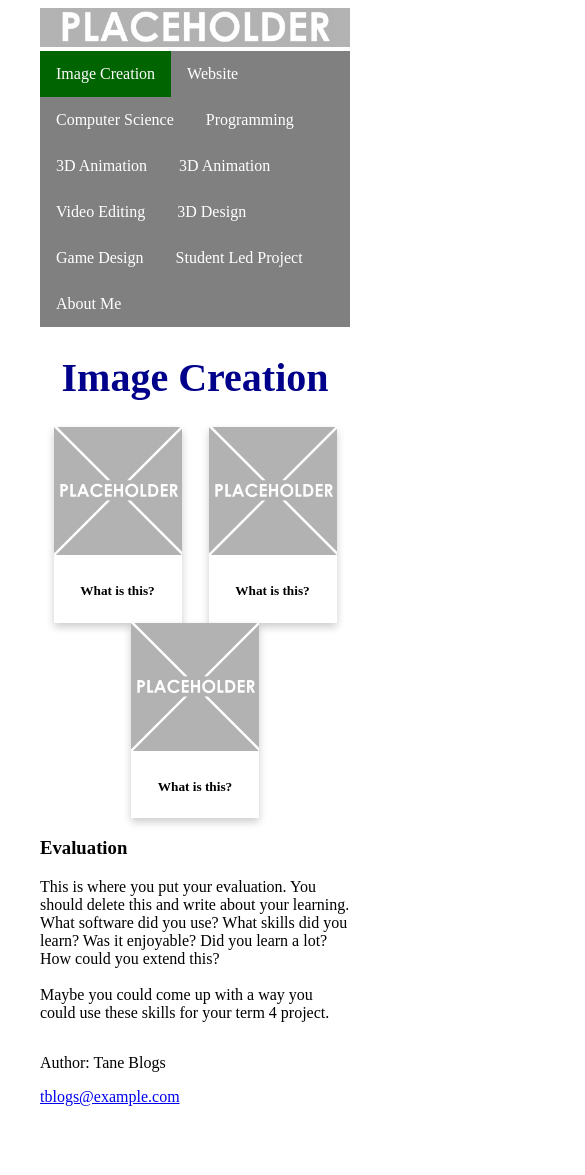
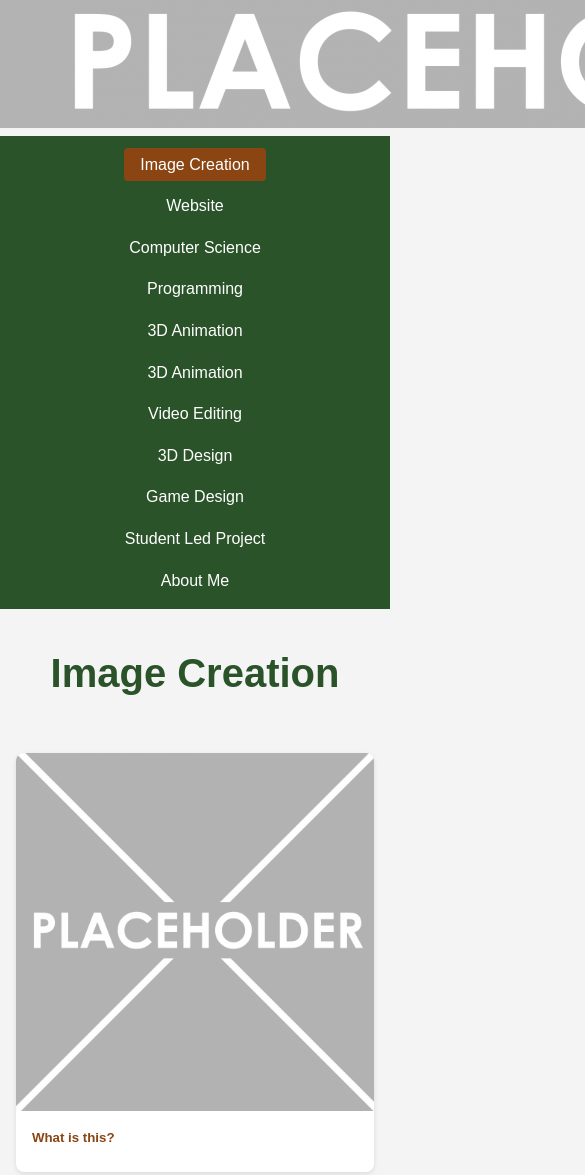
Before and after one commit to joshykanwd/Pepeha-Website-Template-1, a plain HTML site: page index.html in a window 390 px wide. Shown: the top 1175 px of the page, 585 px wide, since content can reach past the window. Before the commit the page ends 1122 px from the top, so only its background shows below. Drawn offline with Linux system fonts and the light colour scheme.

Commit message:
Assistant checkpoint: Updated website structure and styling for pepeha focus
Assistant generated file changes:
- maunga.html: Create maunga page
- awa.html: Create awa page
- iwi.html: Create iwi page
- about.html: Update about page
- css/style.css: Update CSS styling

---

User prompt:

yes update all pages

```diff
--- a/css/style.css
+++ b/css/style.css
@@ -1,77 +1,116 @@
-/* Banner image*/
-.header {
-  width: 100%;
-  background-size: cover;
+
+/* Reset default styles */
+* {
+  margin: 0;
+  padding: 0;
+  box-sizing: border-box;
 }
 
-.header img {
-  width: 100%;
+body {
+  font-family: Arial, sans-serif;
+  line-height: 1.6;
+  background-color: #f4f4f4;
 }
 
-/* global styling*/
-html{
-  font-family: "Montserrat";
-  margin: 0rem 2rem;
+/* Navigation */
+nav {
+  background-color: #2B5329;
+  padding: 1rem;
+  margin-bottom: 2rem;
 }
 
-/* Styling for the image container and the items inside it */
-.container{
+nav ul {
+  list-style-type: none;
   display: flex;
   flex-wrap: wrap;
+  justify-content: center;
+  gap: 1rem;
 }
 
-/*Items for all the screenshots and pictures of your stuff*/
-.item{
-  box-shadow: 0 4px 8px 0 rgba(0,0,0,0.2);
-  width: 30%;
-  min-width: 8rem;
-  margin: auto;
-}
- .item-info{
-   padding: 0.1rem;
-   text-align: center;
+nav li a {
+  color: white;
+  text-decoration: none;
+  padding: 0.5rem 1rem;
+  border-radius: 4px;
+  transition: background-color 0.3s;
 }
 
-.item img{
-  width: 100%;
+nav li a:hover {
+  background-color: #C73E26;
 }
 
-/*the navbar styling goes here*/
-nav ul{
-  list-style-type: none;
-  margin: 0;
-  padding: 0;
-  overflow: hidden;
-  background-color: grey;
-  top: 0;
-  width: 100%;
+nav #active a {
+  background-color: #8B4513;
 }
 
-nav ul li{
-  float: left;
-  font-size: 1rem;
+/* Main content */
+h1 {
+  color: #2B5329;
+  text-align: center;
+  margin: 2rem 0;
+  font-size: 2.5rem;
 }
 
-nav li a{
+.container {
+  max-width: 1200px;
+  margin: 0 auto;
+  padding: 2rem;
+}
+
+.item {
+  background: white;
+  border-radius: 8px;
+  overflow: hidden;
+  margin-bottom: 2rem;
+  box-shadow: 0 2px 5px rgba(0,0,0,0.1);
+}
+
+.item img {
+  width: 100%;
+  height: auto;
   display: block;
+}
+
+.item-info {
+  padding: 1rem;
+}
+
+h3 {
+  color: #2B5329;
+  margin-bottom: 1rem;
+}
+
+h5 {
+  color: #8B4513;
+  margin-bottom: 0.5rem;
+}
+
+p {
+  margin-bottom: 1rem;
+  line-height: 1.8;
+}
+
+/* Footer */
+footer {
+  background-color: #2B5329;
   color: white;
   text-align: center;
-  padding: 14px 16px;
-  text-decoration: none;
+  padding: 1rem;
+  margin-top: 2rem;
 }
 
-nav li:hover{
-  background-color: orangered;
+footer a {
+  color: white;
 }
 
-nav #active{
-  background-color: darkgreen;
+/* Responsive design */
+@media (max-width: 768px) {
+  nav ul {
+    flex-direction: column;
+    align-items: center;
   }
 
-h1 {
-color: darkblue;
-font-family: "brush script mt" cursive;
-font-size: 40px;
-font-weight: bold;
-text-align: center;
+  .container {
+    padding: 1rem;
   }
+}
```
Also changed, not shown: about.html (added, +45 -0 lines), awa.html (added, +51 -0 lines), iwi.html (added, +51 -0 lines), maunga.html (added, +51 -0 lines). Lines whose indentation alone changed are shown as unchanged.
